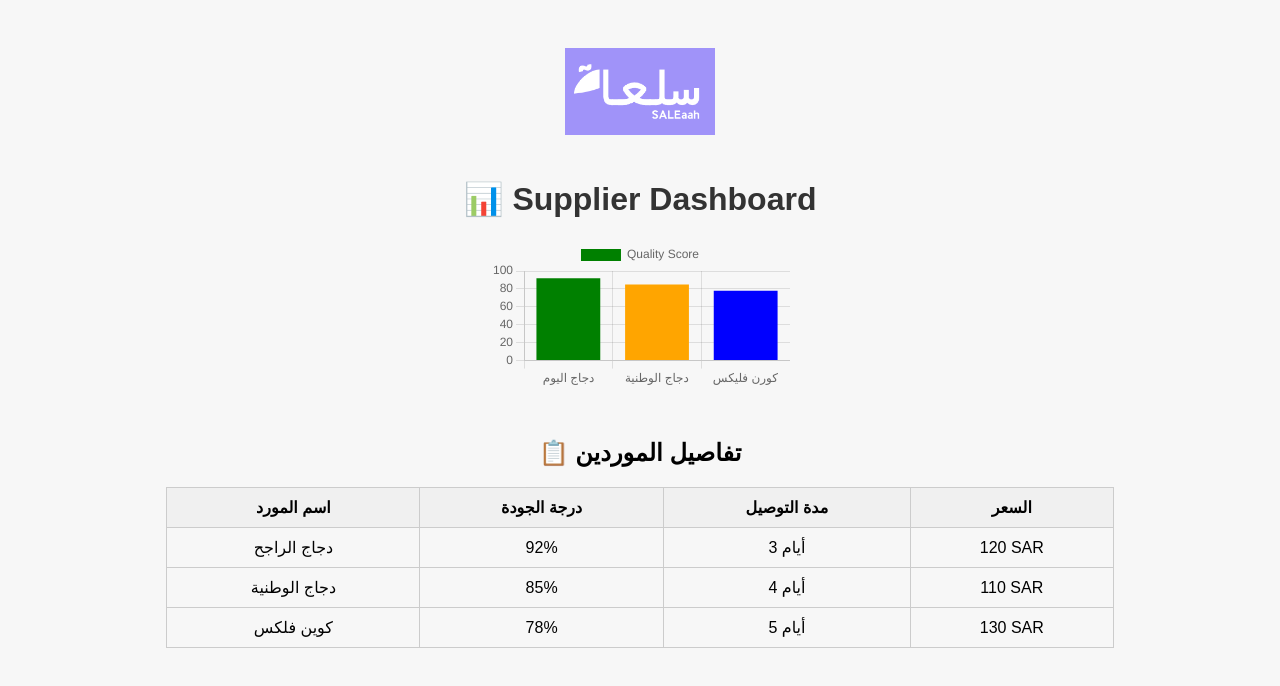
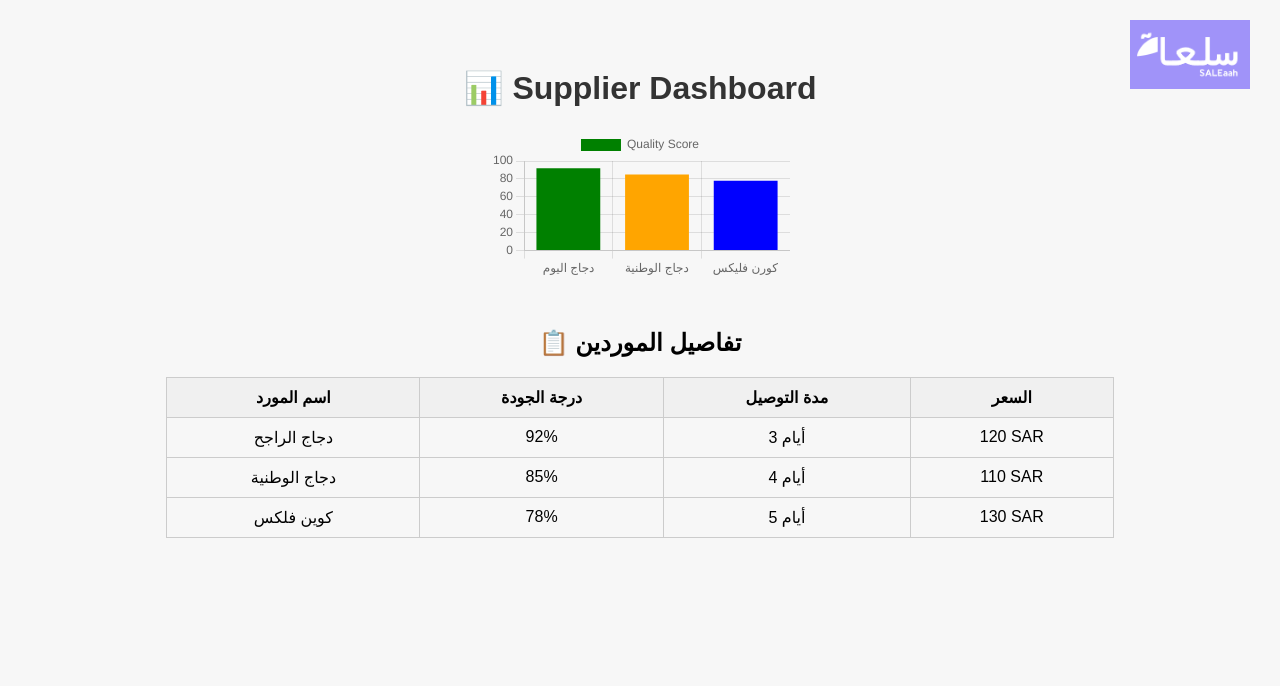
Before and after one commit to TalalWorkSpace/procurement-insights, a plain HTML site: page index.html in a window 1280 px wide. Drawn offline with nearby package versions, Linux system fonts and the light colour scheme.

Commit message:
Update index.html

```diff
--- a/index.html
+++ b/index.html
@@ -6,7 +6,7 @@
   <link rel="stylesheet" href="style.css">
 </head>
 <body>
-<img src="Logo.png" alt="Company Logo" style="width: 150px; margin-bottom: 20px;">
+<img src="Logo.png" alt="Company Logo" style="position: absolute; top: 20px; right: 30px; width: 120px;">
   <h1>📊 Supplier Dashboard</h1>
   <canvas id="myChart"></canvas>
 <h2 style="margin-top: 50px;">📋 تفاصيل الموردين</h2>
```
